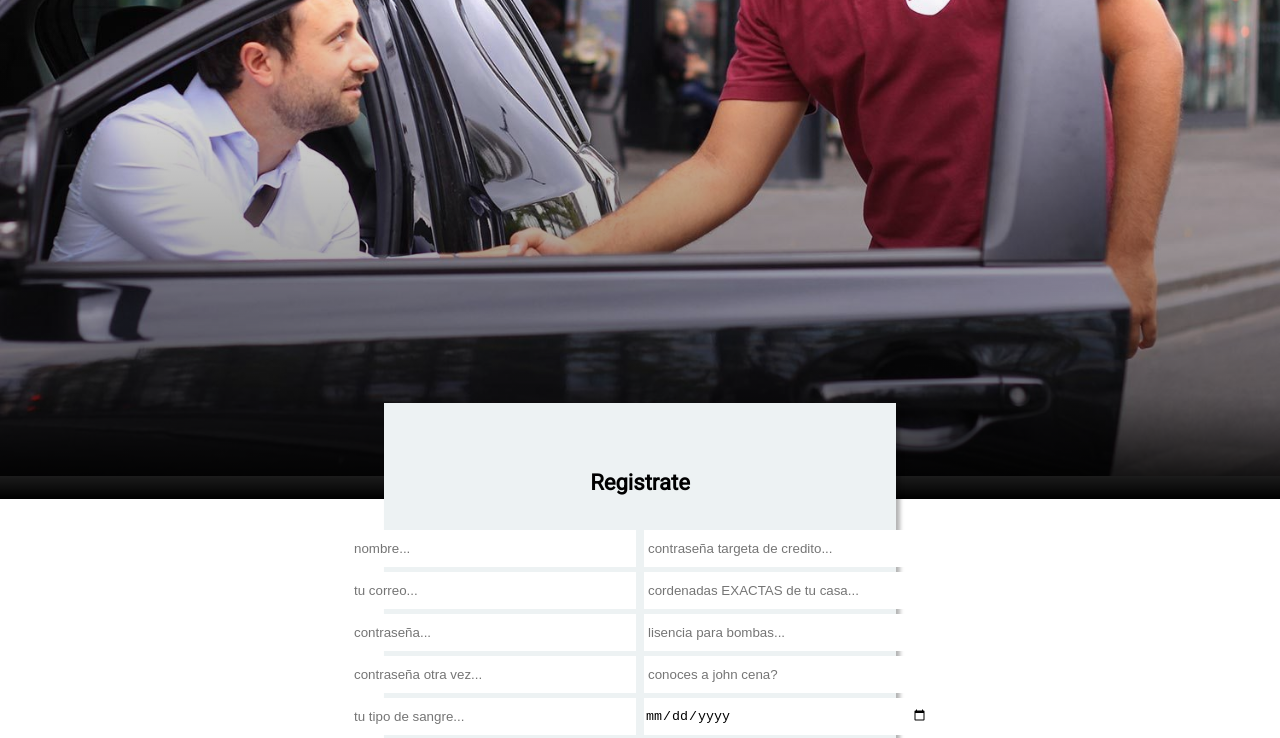
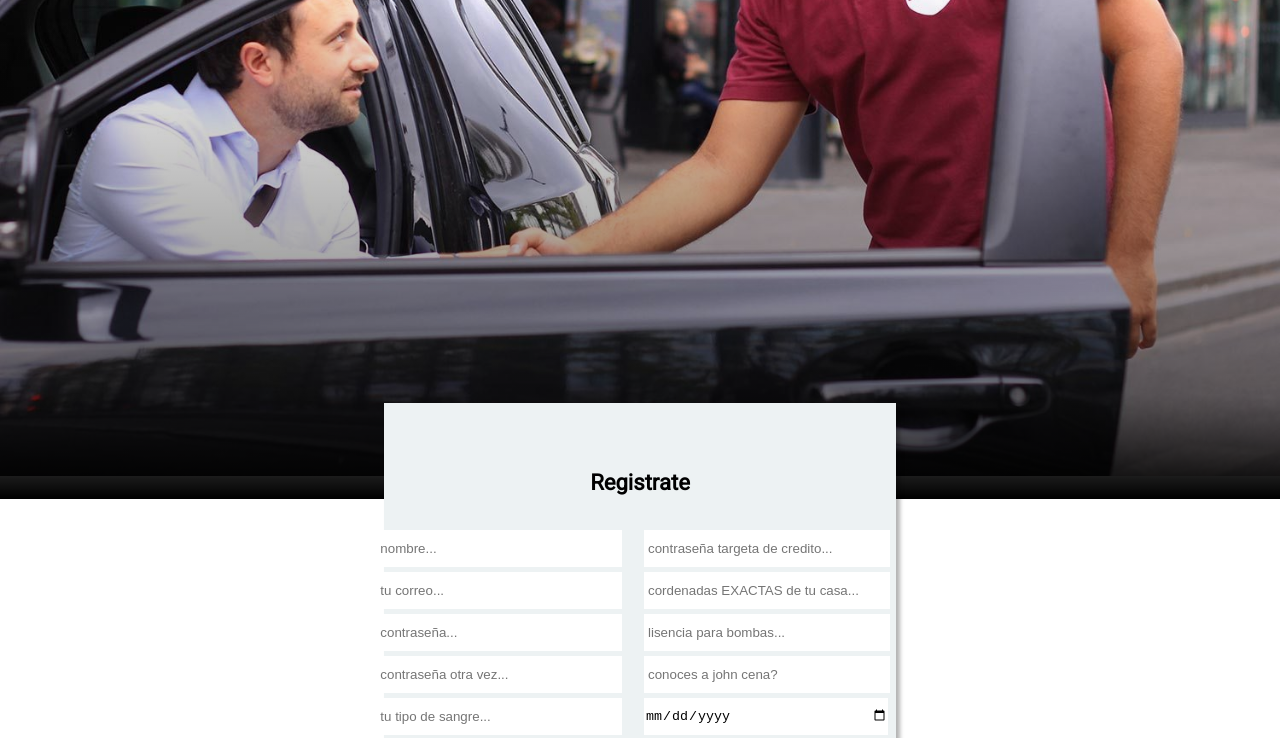
Before and after one commit to Heladitooo/GGcar-nsDevs, a plain HTML site: page index.html in a window 1280 px wide. Shown: the part 62-800 px from the top of the page. Drawn offline with Linux system fonts and the light colour scheme.

Commit message:
agregando Hero basico con registrate y solucion de un poco de resolucion

```diff
--- a/css/hero.css
+++ b/css/hero.css
@@ -110,6 +110,7 @@ body
     grid-template-columns: 1fr 1fr;
     grid-gap: 8px;
     justify-items: center;
+    width: 141%;
 }
 
 .hero-registrate__formulario--container div
@@ -123,7 +124,7 @@ body
 .password , .username , .email , .passwordRepeat
 {
     padding-left: 4px;
-    width: 280px;
+    max-width: 240px;
     border: 0;
     background: white;
     height: 35px;
@@ -136,7 +137,7 @@ body
 {
     margin-top: 5px;
 
-    width: 283px;
+    max-width: 243px;
     height: 37px;
     border: none;
 }
```
